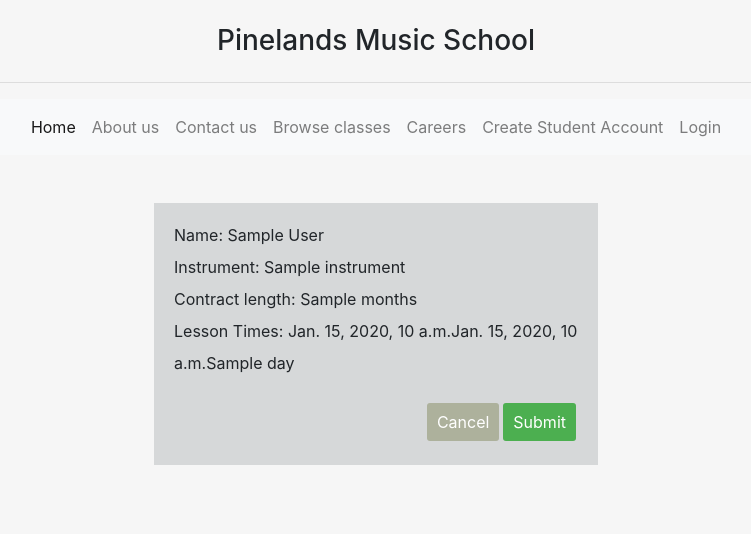
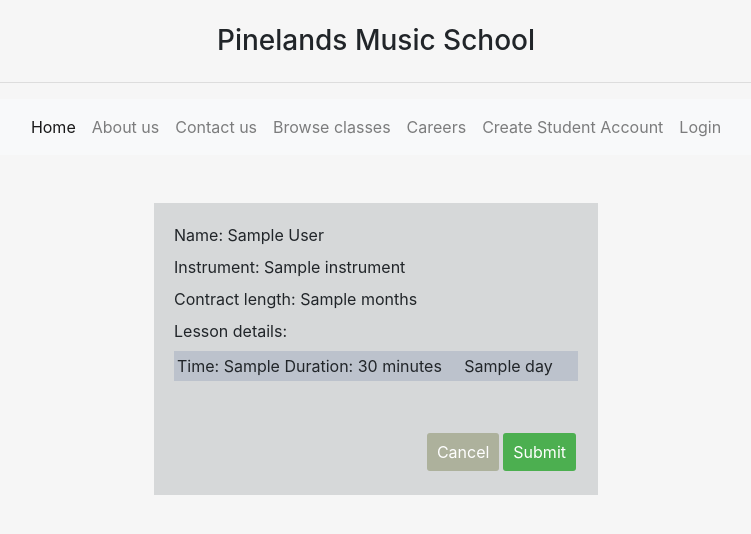
Before and after one commit to koop011/IFB299_piped_piper, a Django app: template Project/templates/lessonBooking/lessonConfirm.html in a window 1280 px wide. Shown: the top 534 px of the page, without its empty margins (264-1015 px from the left). Run offline with Django 3.2, Linux system fonts and the light colour scheme; the template is opened without the code that fills it: most values are stand-ins (such as "Sample title", 1, 10 or a date in 2020); some libraries are stand-ins or nearby versions.

Commit message:
Fixed lesson booking and linked up

```diff
--- a/Project/templates/lessonBooking/lessonConfirm.html
+++ b/Project/templates/lessonBooking/lessonConfirm.html
@@ -24,12 +24,21 @@
                 months
                 {% endif %}
                 <br>
-                <label>Lesson Times:</label>
+                <label>Lesson details:</label>
                 {% if newStudent %}
                 <p hidden><input type="text" name="timePeriod" value="{{timePeriod}}"></input></p>
                 <p hidden><input type="text" name="day" value={{day}}></input></p>
                 <p hidden><input type="text" name="time" value={{time}}></input></p>
-                    {{ time }}{{ timePeriod }}{{ day }}
+                    <div style="background-color: #bcc2cc; padding: 3px;">
+                        Time: {{ ft }}
+                        {% if timePeriod == 'full' %}
+                            Duration: 60 minutes
+                        {% else %}
+                            Duration: 30 minutes
+                        {% endif %}&nbsp&nbsp&nbsp&nbsp{{ day }}&nbsp&nbsp&nbsp
+
+                    </div>
+
                 {% else %}
                     <p hidden><input type="text" name="timePeriod1" value="{{timePeriod1}}"></input></p>
                     <p hidden><input type="text" name="timePeriod2" value="{{timePeriod2}}"></input></p>
@@ -42,28 +51,35 @@
                     <p hidden><input type="text" name="time3" value={{time3}}></input></p>
 
 
-                    <div style="background-color: #90a8af; padding: 3px;">{{ day1 }},{{ ft1 }},
+                    <div style="background-color: #bcc2cc; padding: 3px;">
+                        Time: {{ ft1 }}&nbsp&nbsp&nbsp
                         {% if timePeriod1 == 'full' %}
-                            1 Hour
+                            Duration: 60 minutes
                         {% else %}
-                            30 minutes
-                        {% endif %}
+                            Duration: 30 minutes
+                        {% endif %}&nbsp&nbsp&nbsp&nbsp{{ day1 }}
                     </div>
+
                     <div style=" padding: 3px;";></div>
-                    <div style="background-color: #90a8af; padding: 3px;">{{ day2 }},{{ ft2 }},
+
+                    <div style="background-color: #bcc2cc; padding: 3px;">
+                        Time: {{ ft2 }}&nbsp&nbsp&nbsp
                         {% if timePeriod2 == 'full' %}
-                            1 Hour
+                            Duration: 60 minutes
                         {% else %}
-                            30 minutes
-                        {% endif %}
+                            Duration: 30 minutes
+                        {% endif %}&nbsp&nbsp&nbsp&nbsp{{ day2 }}
                     </div>
+
                     <div style=" padding: 3px;";></div>
-                    <div style="background-color: #90a8af; padding: 3px;">{{ day3 }},{{ ft3 }},
+
+                    <div style="background-color: #bcc2cc; padding: 3px;">
+                        Time: {{ ft3 }}&nbsp&nbsp&nbsp
                         {% if timePeriod3 == 'full' %}
-                            1 Hour
+                            Duration: 60 minutes
                         {% else %}
-                            30 minutes
-                        {% endif %}
+                            Duration: 30 minutes
+                        {% endif %}&nbsp&nbsp&nbsp&nbsp{{ day3 }}
                     </div>
 
                 {% endif %}
```
Also changed, not shown: Project/lessonBooking/views.py (+6 -2 lines), Project/templates/lessonBooking/bookingConfirm.html (+12 -4 lines).
